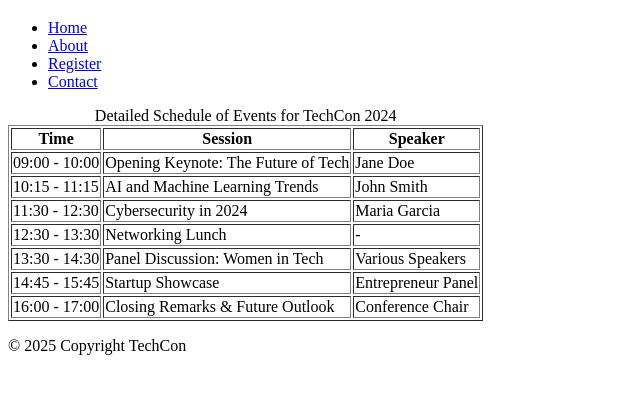
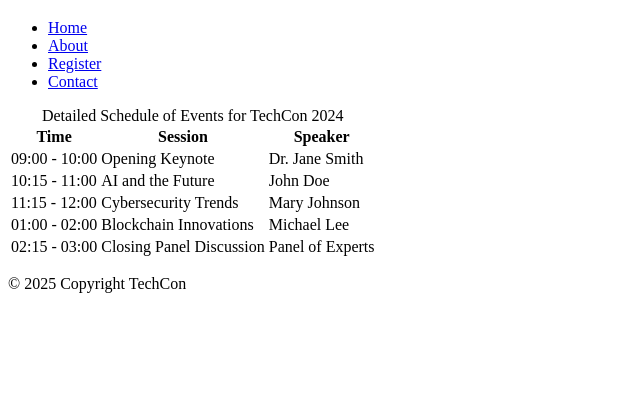
Before and after one commit to Victoriaidris/TechCon_HTML, a plain HTML site: page techcon_website/schedule.html in a window 1280 px wide. Shown: the part 61-454 px from the top of the page, without its empty margins (0-640 px from the left). Drawn offline with Linux system fonts and the light colour scheme.

Commit message:
Index File complete file

```diff
--- a/techcon_website/schedule.html
+++ b/techcon_website/schedule.html
@@ -8,7 +8,6 @@
 </head>
 
 <body>
-    <!-- Header -->
     <header>
         <h1>Schedule for TechCon 2024</h1>
         <nav>
@@ -21,9 +20,9 @@
         </nav>
     </header>
 
-    <!-- Main Content -->
     <main>
-        <table border="1">
+        <section>
+            <table>
                 <caption>Detailed Schedule of Events for TechCon 2024</caption>
                 <thead>
                     <tr>
@@ -35,47 +34,36 @@
                 <tbody>
                     <tr>
                         <td>09:00 - 10:00</td>
-                    <td>Opening Keynote: The Future of Tech</td>
-                    <td>Jane Doe</td>
+                        <td>Opening Keynote</td>
+                        <td>Dr. Jane Smith</td>
                     </tr>
                     <tr>
-                    <td>10:15 - 11:15</td>
-                    <td>AI and Machine Learning Trends</td>
-                    <td>John Smith</td>
+                        <td>10:15 - 11:00</td>
+                        <td>AI and the Future</td>
+                        <td>John Doe</td>
                     </tr>
                     <tr>
-                    <td>11:30 - 12:30</td>
-                    <td>Cybersecurity in 2024</td>
-                    <td>Maria Garcia</td>
+                        <td>11:15 - 12:00</td>
+                        <td>Cybersecurity Trends</td>
+                        <td>Mary Johnson</td>
                     </tr>
                     <tr>
-                    <td>12:30 - 13:30</td>
-                    <td>Networking Lunch</td>
-                    <td>-</td>
+                        <td>01:00 - 02:00</td>
+                        <td>Blockchain Innovations</td>
+                        <td>Michael Lee</td>
                     </tr>
                     <tr>
-                    <td>13:30 - 14:30</td>
-                    <td>Panel Discussion: Women in Tech</td>
-                    <td>Various Speakers</td>
-                </tr>
-                <tr>
-                    <td>14:45 - 15:45</td>
-                    <td>Startup Showcase</td>
-                    <td>Entrepreneur Panel</td>
-                </tr>
-                <tr>
-                    <td>16:00 - 17:00</td>
-                    <td>Closing Remarks & Future Outlook</td>
-                    <td>Conference Chair</td>
+                        <td>02:15 - 03:00</td>
+                        <td>Closing Panel Discussion</td>
+                        <td>Panel of Experts</td>
                     </tr>
                 </tbody>
             </table>
+        </section>
     </main>
 
-    <!-- Footer -->
     <footer>
         <p>&copy; 2025 Copyright TechCon</p>
     </footer>
 </body>
-
 </html>
```
Also changed, not shown: techcon_website/register.html (+48 -0 lines). Lines whose indentation alone changed are shown as unchanged.
